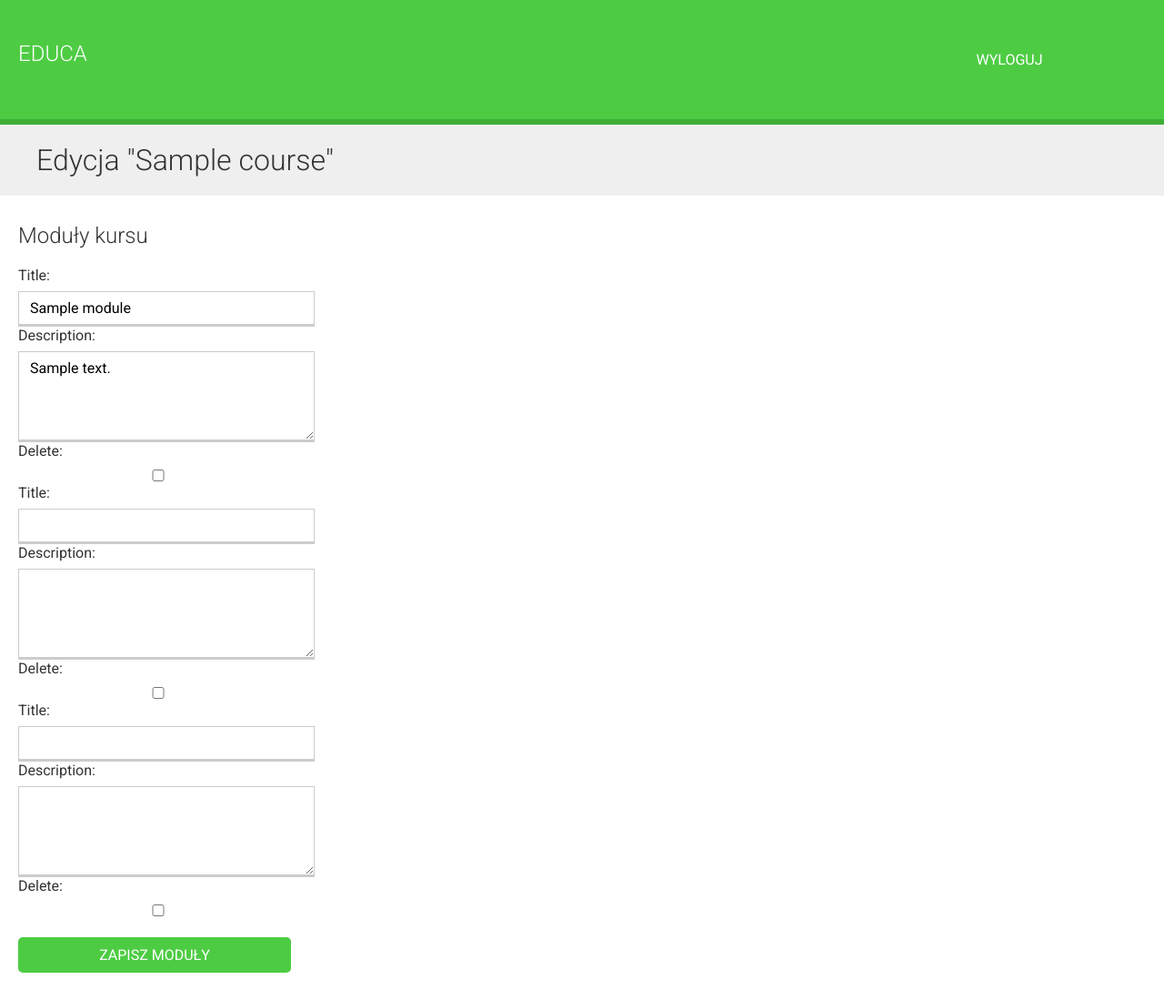
After one commit to lukwac123/educa, a Django app: page /course/1/module/ in a window 1280 px wide. The commit adds this page. Shown: the whole page at 91% size. Run offline with Django 5.2, Linux system fonts and the light colour scheme; a user stored in the database is signed in; tables that the repository leaves empty hold one stand-in row (values such as "Sample post").

Commit message:
Szablon dla zbioru formularzy.

```diff
--- a/courses/templates/courses/manage/course/list.html
+++ b/courses/templates/courses/manage/course/list.html
@@ -10,6 +10,7 @@
                 <p>
                     <a href="{% url "course_edit" course.id %}">Edytuj</a>
                     <a href="{% url "course_delete" course.id %}">Usuń</a>
+                    <a href="{% url "course_module_update" course.id %}">Edytuj moduły</a>
                 </p>
             </div>
         {% empty %}
--- /dev/null
+++ b/courses/templates/courses/manage/module/formset.html
@@ -0,0 +1,18 @@
+{% extends "base.html" %}
+
+{% block title %}
+    Edycja "{{ course.title }}"
+{% endblock %}
+
+{% block content %}
+    <h1>Edycja "{{ course.title }}"</h1>
+    <div class="module">
+        <h2>Moduły kursu</h2>
+        <form method="post">
+            {{ formset }}
+            {{ formset.managment_form }}
+            {% csrf_token %}
+            <input type="submit" value="Zapisz moduły">
+        </form>
+    </div>
+{% endblock %}
--- a/courses/urls.py
+++ b/courses/urls.py
@@ -6,4 +6,5 @@ urlpatterns = [
     path('create/', views.CourseCreateView.as_view(), name='course_create'),
     path('<pk>/edit/', views.CourseUpdateView.as_view(), name='course_edit'),
     path('<pk>/delete/', views.CourseDeleteView.as_view(), name='course_delete'),
+    path('<pk>/module/', views.CourseModuleUpdateView.as_view(), name='course_module_update'),
 ]
```
